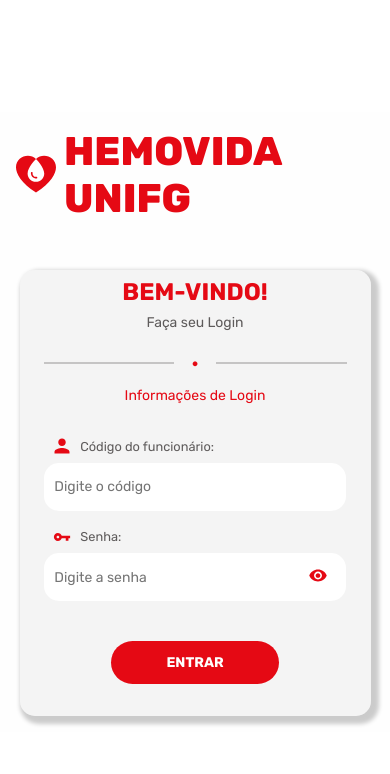
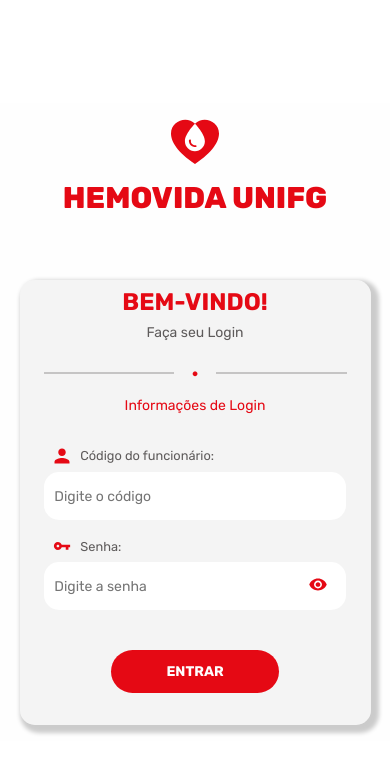
Before and after one commit to diogorennamdev/Sistema_Doacao_De_Sangue, a React (Vite) app: page / in a window 390 px wide. Shown: the top 774 px of the page. Built offline with nearby package versions, Linux system fonts and the light colour scheme.

Commit message:
Update: estilos de logotipo para design responsivo

```diff
--- a/src/components/Logo/styles.css
+++ b/src/components/Logo/styles.css
@@ -17,3 +17,21 @@
     text-transform: uppercase;
     font-weight: 800;
 }
+
+@media (max-width: 768px) {
+    .ContainerLogo {
+        flex-direction: column;
+        margin-bottom: 2rem;
+    }
+
+    .ContainerLogo img {
+        width: 3rem;
+        height: 3rem;
+        margin-right: 0;
+        margin-bottom: 0.8rem;
+    }
+
+    .ContainerLogo h1 {
+        font-size: 1.875rem;
+    }
+}
```
